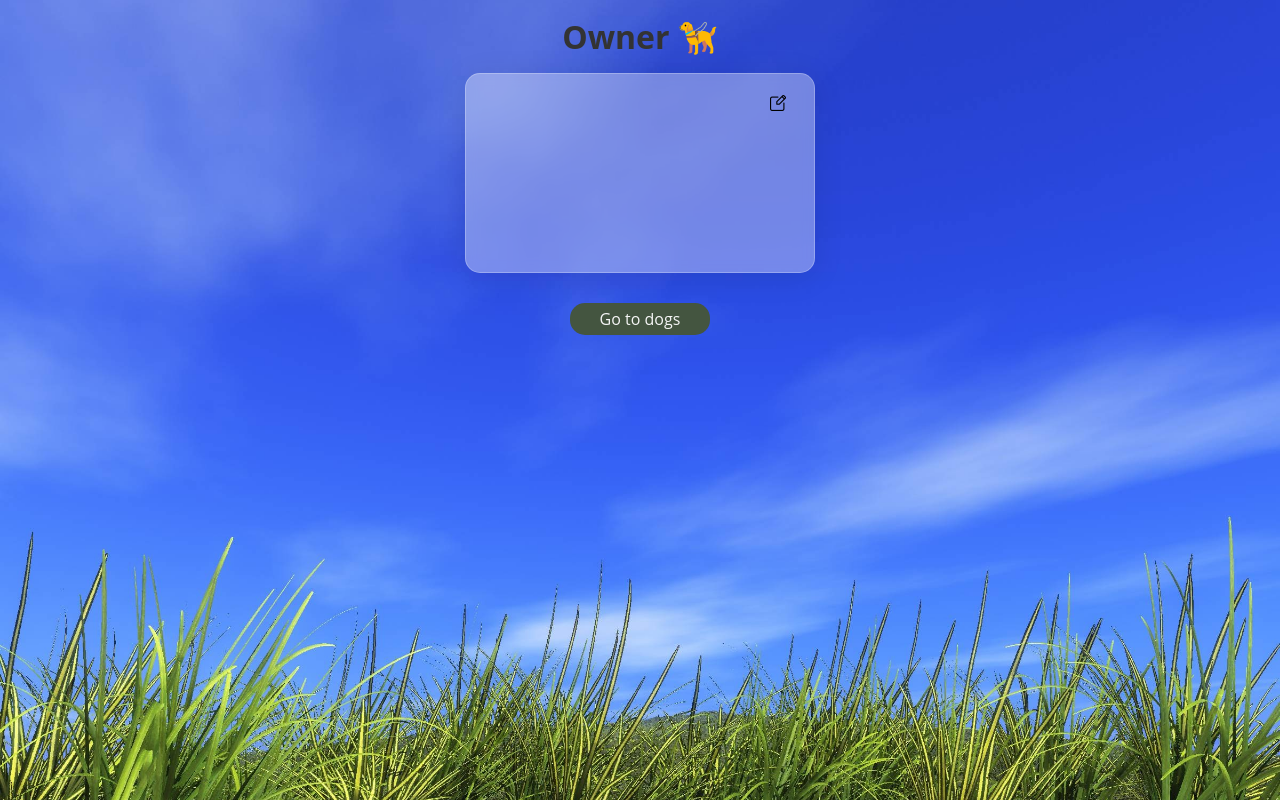
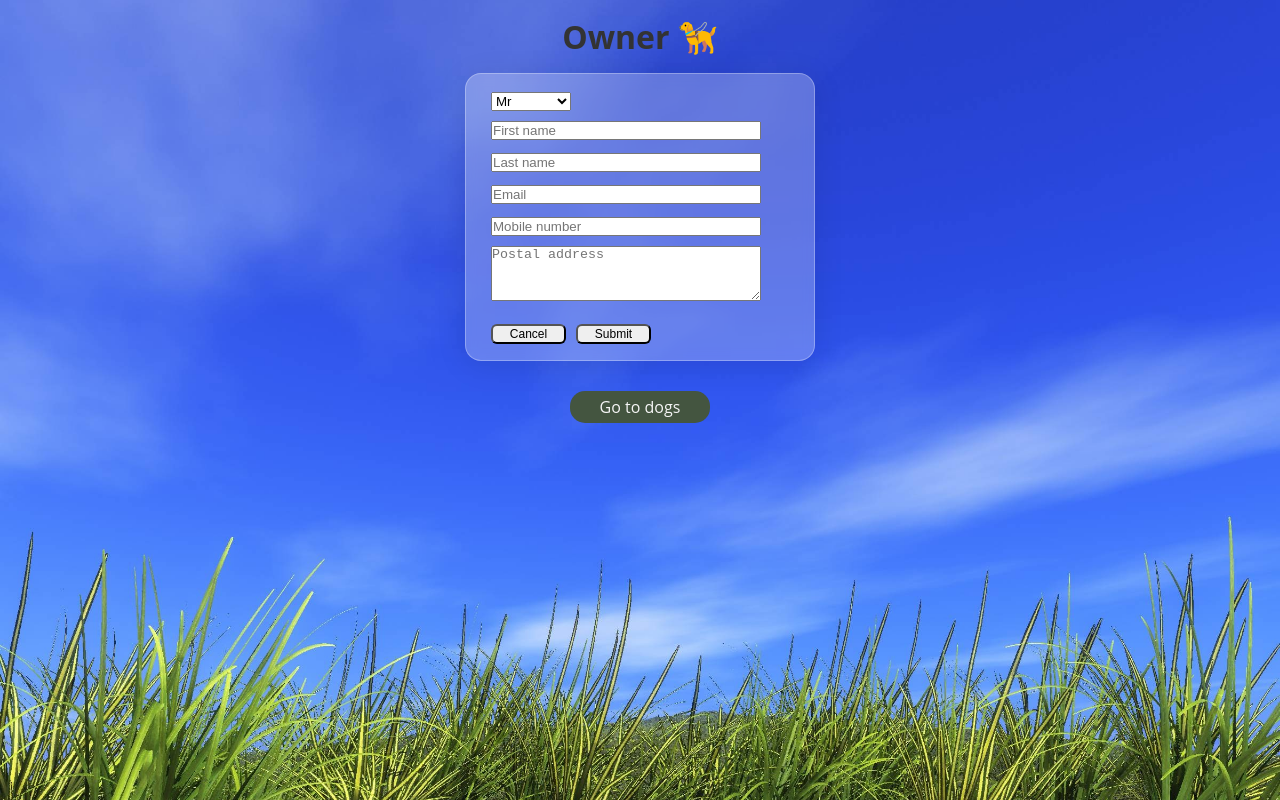
Before and after one commit to RonnySteady/dogpass, a Next.js app: page /owner in a window 1280 px wide. Built offline with nearby package versions, Linux system fonts and the light colour scheme.

Commit message:
improved OwnerCard, now opens in edit mode when empty, copy function

```diff
--- a/components/OwnerCard.js
+++ b/components/OwnerCard.js
@@ -14,8 +14,18 @@ export default function OwnerCard() {
     getValues,
   } = useForm();
 
+  const [formData, setFormData] = useState({});
+
   const [isEditing, setIsEditing] = useState(false);
-  const [formData, setFormData] = useState({});
+
+  useEffect(() => {
+    if (typeof window !== "undefined") {
+      const storedData = localStorage.getItem("formData");
+      setIsEditing(
+        !storedData || Object.keys(JSON.parse(storedData)).length === 0
+      );
+    }
+  }, []);
 
   const onSubmit = (data) => {
     localStorage.setItem("formData", JSON.stringify(data));
@@ -111,14 +121,14 @@ export default function OwnerCard() {
               <StyledPostal>{formData.postal}</StyledPostal>
             </Grid>
             <div>
-              <EditButton type="button" onClick={() => setIsEditing(true)}>
+              <EditCardButton type="button" onClick={() => setIsEditing(true)}>
                 <Image
                   src="/images/edit-button-card.png"
-                  width="16"
-                  height="16"
+                  width="20"
+                  height="20"
                   alt="Edit icon"
                 />
-              </EditButton>
+              </EditCardButton>
             </div>
           </>
         )}
@@ -135,11 +145,11 @@ const StyledOwnerCard = styled.li`
   margin-bottom: 30px;
   color: #333333;
   padding: 15px 25px 16px;
-  background: rgba(255, 255, 255, 0.35);
-  border-radius: 15px;
+  background: rgba(255, 255, 255, 0.26);
+  border-radius: 16px;
   box-shadow: 0 4px 30px rgba(0, 0, 0, 0.1);
   backdrop-filter: blur(6px);
-  border: 1px solid rgba(255, 255, 255, 0.25);
+  border: 1px solid rgba(255, 255, 255, 0.29);
 `;
 
 const Grid = styled.div`
@@ -153,13 +163,15 @@ const StyledTitle = styled.p`
   margin-top: 5px;
 `;
 
-const EditButton = styled.button`
+const EditCardButton = styled.button`
+  font-size: 11px;
+  font-family: Open Sans, Roboto, Avenir, system-ui;
+  color: #222222;
+  position: absolute;
+  top: 21px;
+  right: 25px;
+  background-color: transparent;
   border: none;
-  background: none;
-  display: flex;
-  margin: auto;
-  margin-left: -6px;
-  margin-top: 6px;
 `;
 
 const StyledName = styled.p`
```
